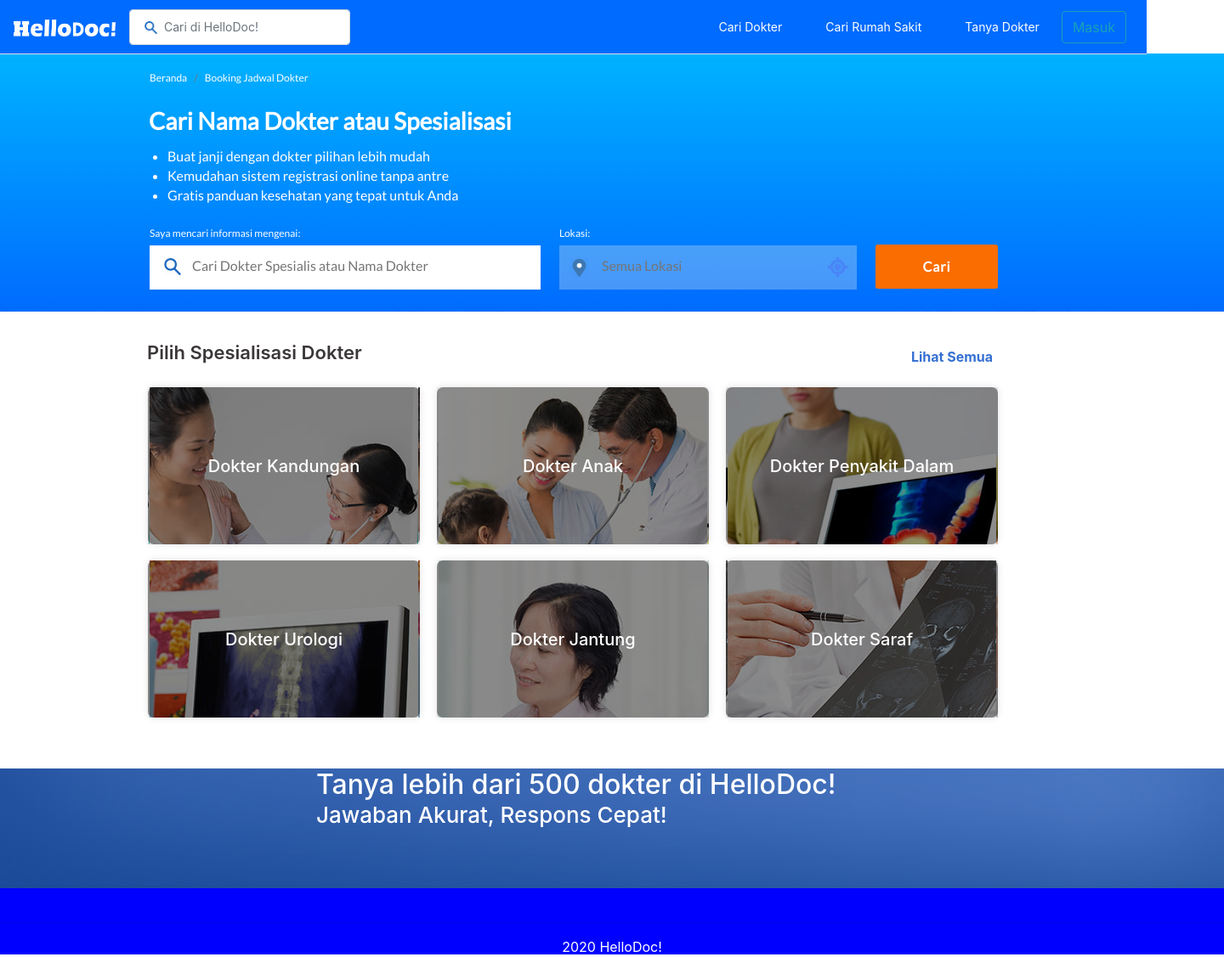
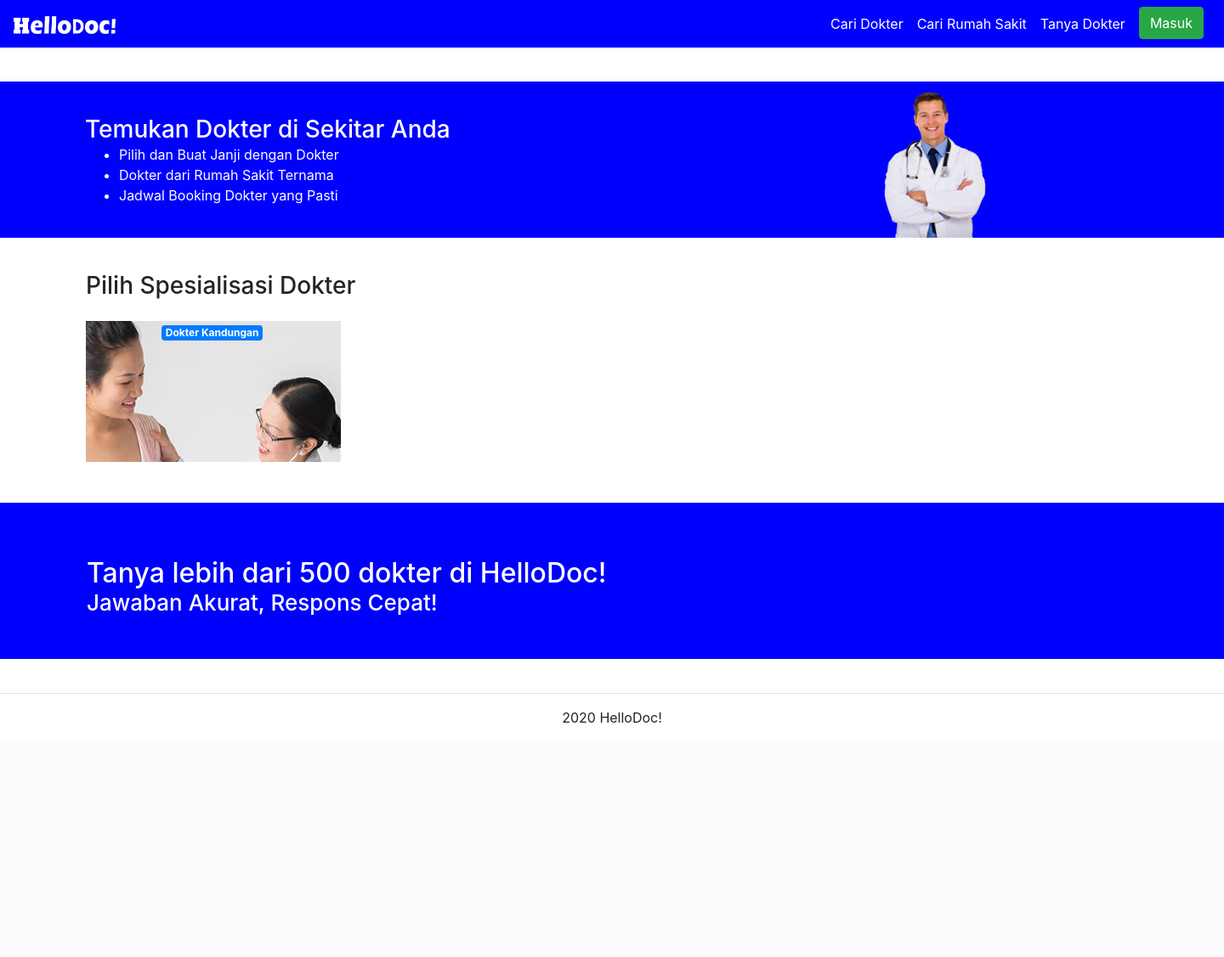
Before and after one commit to TubesWEBPRO/hellodoc, a CodeIgniter app: page /hellodoc/index.php/caridokter in a window 1440 px wide. Shown: the whole page at 85% size. After the commit the page ends 851 px from the top, so only its background shows below. Run offline with CodeIgniter, Linux system fonts and the light colour scheme; some libraries are stand-ins or nearby versions.

Commit message:
merapikan halaman cari dokter

```diff
--- a/application/views/Caridokter.php
+++ b/application/views/Caridokter.php
@@ -1,71 +1,54 @@
-<?php $this->load->view('Page_headerdokter')?>
-
-<body>
-    <div class="col-12 " style="background-position: right bottom;margin-top:63px;background-image:linear-gradient(#00b2ff, #006bff),url('<?=base_url('assets/caridokter.png') ?>')">
-        <div class="hdr-2">
+<?php $this->load->view('Page_header')?>
+<div class="col-12 " style="margin-top: 63px; background-color: blue; margin-top: 96px; height: 184px;">
+    <div class="float-right col-5">
+        <img src="<?= base_url('assets/Home_doc.png')?>" style="width: 127px; margin-top: 0px; margin-bottom: 0px; position: absolute; left: 198px;">
+    </div>
+        <div class="hdr-2" style="margin-left: 85px; padding-top: 40px;">
             <div aria-label="breadcrumb">
-                <ol class="breadcrumb bg-transparent">
-                    <li class="breadcrumb-item "><a href="#" class="text-white">Beranda</a></li>
-                    <li class="breadcrumb-item "><a href="#" class="text-white">Booking Jadwal Dokter</a></li>
-                </ol>
             </div>
-            <h3 class="text-white jdl">Cari Nama Dokter atau Spesialisasi</h3>
+            <h3 class="text-white jdl" style="margin-bottom: 0px;">Temukan Dokter di Sekitar Anda</h3>
             <ul class="text-white list">
-                <li>Buat janji dengan dokter pilihan lebih mudah</li>
-                <li>Kemudahan sistem registrasi online tanpa antre</li>
-                <li>Gratis panduan kesehatan yang tepat untuk Anda</li>
+                <li>Pilih dan Buat Janji dengan Dokter</li>
+                <li>Dokter dari Rumah Sakit Ternama</li>
+                <li>Jadwal Booking Dokter yang Pasti</li>
             </ul>
             <table>
                 <tr>
                 <td>
-                    <p class="text-white srch">Saya mencari informasi mengenai:</p>
+
                     <div class="seacrhIcon">
-                        <i><img src="<?= base_url('assets/search2.png')?>" width="20px;" style="position:absolute; left: 193px; margin-top:15px;"></i>
-                        <input type="search" id="searchSpecialities" class="searchProcedure" placeholder="Cari Dokter Spesialis atau Nama Dokter" autocomplete="off">
+
                     </div>
                 </td>
                 <td>
-                    <p class="text-white lok">Lokasi:</p>
+
                     <div class="searchIcon">
-                        <i><img src="<?= base_url('assets/location1.png')?>" width="23px;" style="position:absolute; left: 670px; margin-top:15px;"></i>
-                        <i><img src="<?= base_url('assets/location2.png')?>" width="35px;" style="position:absolute; left: 968px; margin-top:11px;"></i>
-                        <input type="search" class="searchLocation" placeholder="Semua Lokasi" disabled>
+
                     </div>
 
                 </td>
 
-                <td><button type="button" class="btn btn-warning btnCari">Cari</button></td>
                 </tr>
 
             </table>
         </div>
     </div>
 
-    <div class="container contain-cariDokter" style="margin-top:90px; margin-left:120px;">
-        <h3 class="text-black subJudul">Pilih Spesialisasi Dokter</h3>
-        <a class="button link-button expand_category" href="#">Lihat Semua</a>
-        <div class="d-flex flex-row flex-wrap m-4">
-                <div class="p-0 w-30 background-top-inner" style="background: url('<?=base_url('assets/card1.jpg') ?>') top; background-radius:7px;">
-                    <a href="<?= base_url('index.php/detaildokter')?>"><p class="hospital-index-title background-dark">Dokter Kandungan</p></a>
-                </div>
-                <div class="p-0 w-30 background-top-inner" style="background: url('<?=base_url('assets/card2.jpg') ?>') top; background-radius:7px;">
-                    <a href="/cari-dokter/dokter-kandungan"><p class="hospital-index-title background-dark">Dokter Anak</p></a>
-                </div>
-                <div class="p-0 w-30 background-top-inner" style="background: url('<?=base_url('assets/card3.jpg') ?>') top; background-radius:7px;">
-                    <a href="/cari-dokter/dokter-kandungan"><p class="hospital-index-title background-dark">Dokter Penyakit Dalam</p></a>
-                </div>
+    <div class="container contain-cariDokter" style="margin-top: 10px; margin-left: 62px;">
+        <h3 class="text-black subJudul" style="margin-left: 24px; margin-bottom: 16px; margin-top: 40px;">Pilih Spesialisasi Dokter</h3>
+        <div class="d-flex flex-row flex-wrap m-4" style="margin-bottom: 0px;">
+                <a href="<?= base_url('index.php/detaildokter')?>" style=" text-decoration: none;"><div class="p-0 w-30 background-top-inner" style="background: url('<?=base_url('assets/card1.jpg') ?>') top; width: 300px; height: 166px;">
+                    <span class="badge badge-primary" style="margin-left: 89px; margin-right: 89px;">Dokter Kandungan</span>
+                </div></a>
+
         </div>
         <div class="d-flex flex-row flex-wrap m-4">
-                <div class="p-0 w-30 background-top-inner" style="background: url('<?=base_url('assets/card4.jpg') ?>') top; background-radius:7px;">
-                    <a href="/cari-dokter/dokter-kandungan"><p class="hospital-index-title background-dark">Dokter Urologi</p></a>
-                </div>
-                <div class="p-0 w-30 background-top-inner" style="background: url('<?=base_url('assets/card5.jpg') ?>') top; background-radius:7px;">
-                    <a href="/cari-dokter/dokter-kandungan"><p class="hospital-index-title background-dark">Dokter Jantung</p></a>
-                </div>
-                <div class="p-0 w-30 background-top-inner" style="background: url('<?=base_url('assets/card6.jpg') ?>') top; background-radius:7px;">
-                    <a href="/cari-dokter/dokter-kandungan"><p class="hospital-index-title background-dark">Dokter Saraf</p></a>
-                </div>
+
         </div>
     </div>
 
 <?php $this->load->view('Page_footer')?>
+<hr style="margin-top: 40px;">
+<div class="footer-copyright" style="text-align: center;">
+  <p>2020 HelloDoc!</p>
+</div>
--- a/application/views/Page_footer.php
+++ b/application/views/Page_footer.php
@@ -24,11 +24,9 @@
     </div>
     <!--end of footer top-->
     <br>
-    <hr>
+
     <!--footer bottom-->
-    <div class="footer-copyright" style="text-align: center;">
-        <p>2020 HelloDoc!</p>
-    </div>
+
 
   </div>
   <!--end of footer inner-->
--- a/application/views/Page_header.php
+++ b/application/views/Page_header.php
@@ -24,7 +24,7 @@
     <ul class="navbar-nav mr-auto">
       <li class="nav-item">
          <form class="form-inline my-2 my-lg-0">
-            <i><img src="" width="15px;" style="position:absolute; left: 170px; margin-top:-7px;"></i>
+            <i><img src="" width="15px;" style="position: absolute; left: 170px; margin-top:-7px;"></i>
             <!-- <input class="form-control mr-sm-2 search" type="search" placeholder="Cari di HelloDoc!" aria-label="Search"> -->
           </form>
       </li>
```
Also changed, not shown: application/views/Home_view.php (+5 -3 lines).
